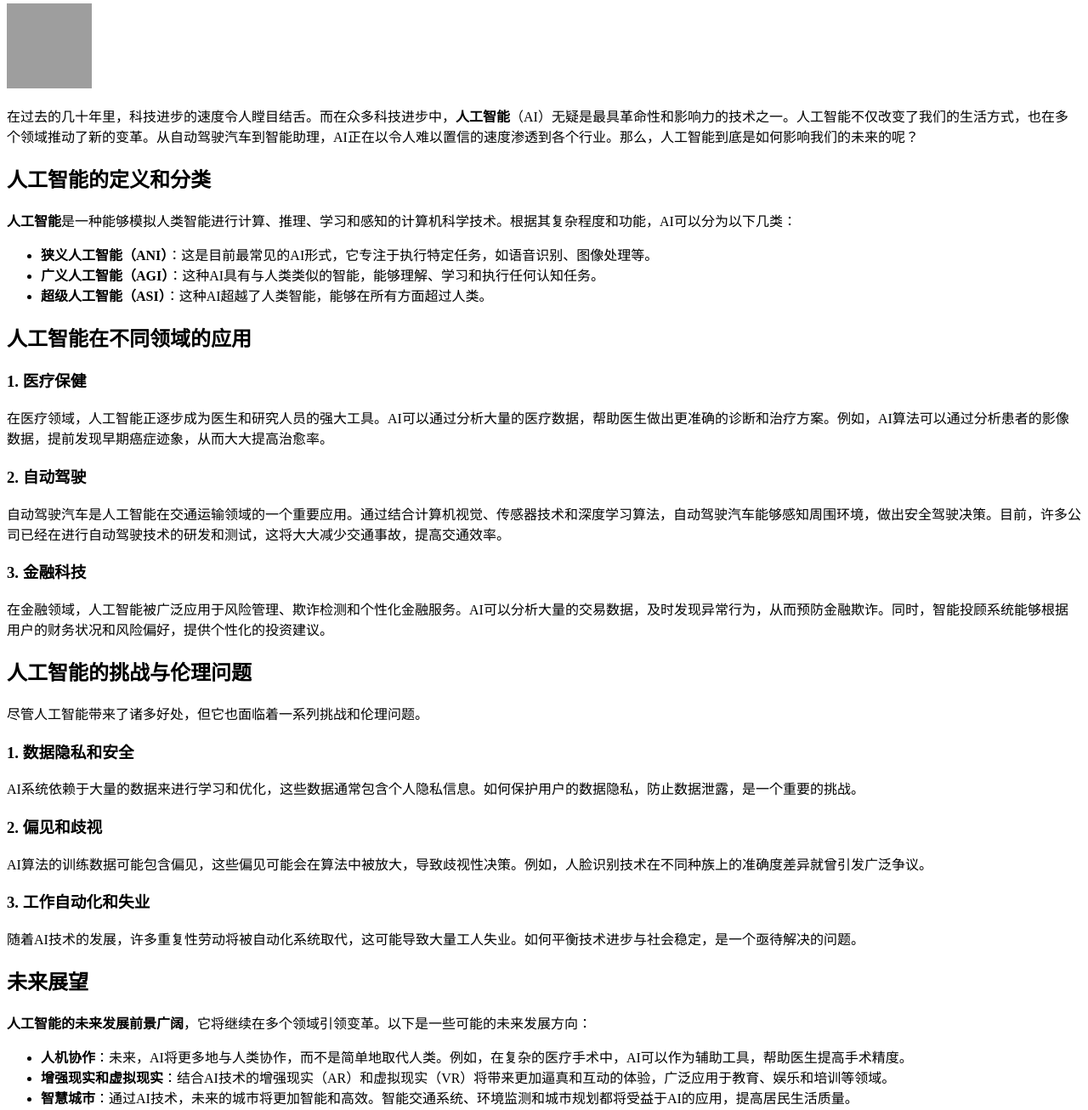
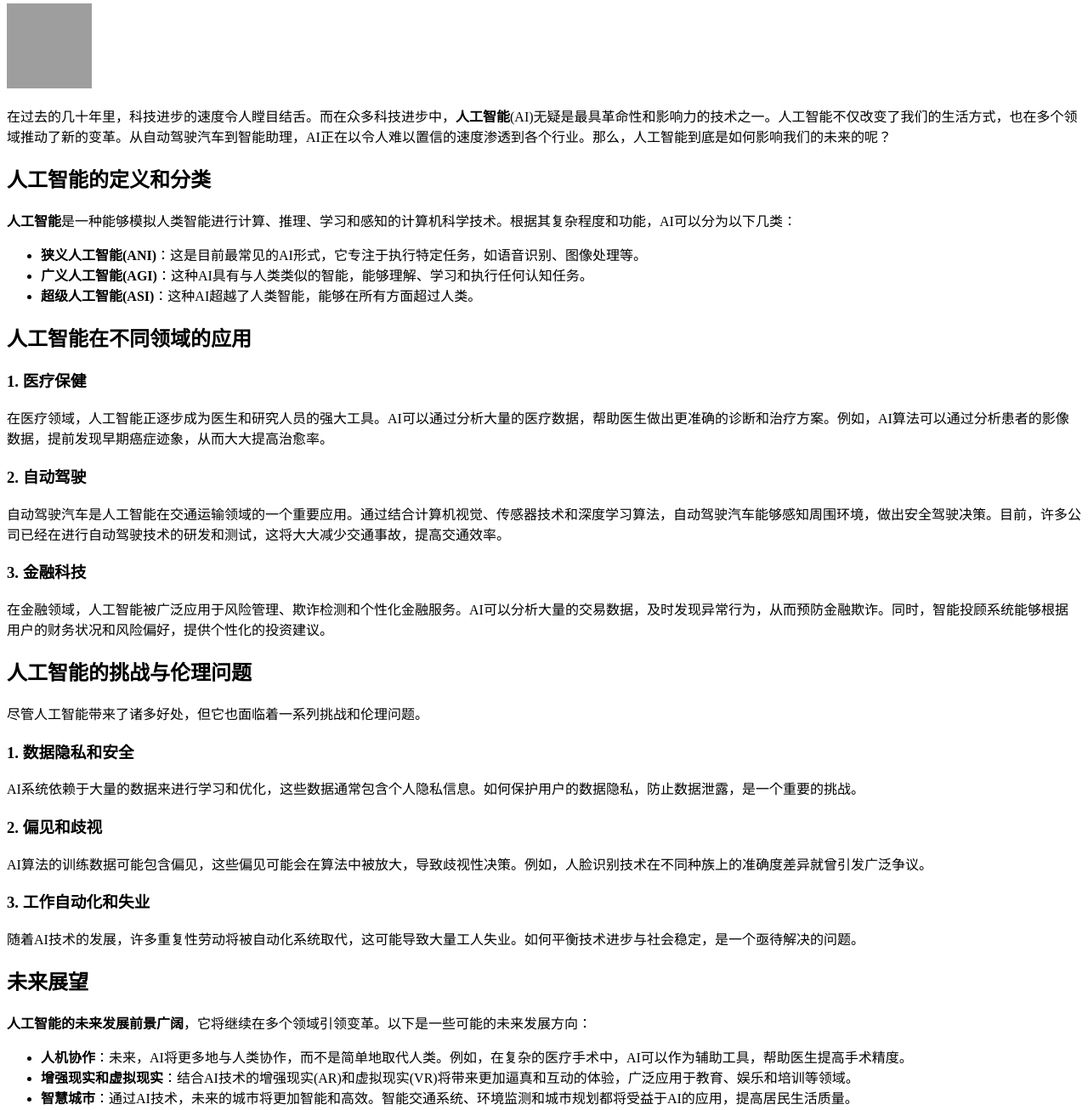
Before and after one commit to xiashui1994/dom-svg-pdf, a website built with Vite: page index.html in a window 1280 px wide. Shown: the part 140-1446 px from the top of the page at 85% size. Built offline with nearby package versions, Linux system fonts and the light colour scheme; grey boxes are pictures that could not be loaded; what @vivliostyle/core would draw is missing.

Commit message:
feat: index

```diff
--- a/index.html
+++ b/index.html
@@ -42,14 +42,14 @@
     <h2>引言</h2>
     <img style="width: 100px;" src="https://picsum.photos/100" alt="">
     <p>
-      在过去的几十年里，科技进步的速度令人瞠目结舌。而在众多科技进步中，<b>人工智能</b>（AI）无疑是最具革命性和影响力的技术之一。人工智能不仅改变了我们的生活方式，也在多个领域推动了新的变革。从自动驾驶汽车到智能助理，AI正在以令人难以置信的速度渗透到各个行业。那么，人工智能到底是如何影响我们的未来的呢？
+      在过去的几十年里，科技进步的速度令人瞠目结舌。而在众多科技进步中，<b>人工智能</b>(AI)无疑是最具革命性和影响力的技术之一。人工智能不仅改变了我们的生活方式，也在多个领域推动了新的变革。从自动驾驶汽车到智能助理，AI正在以令人难以置信的速度渗透到各个行业。那么，人工智能到底是如何影响我们的未来的呢？
     </p>
     <h2>人工智能的定义和分类</h2>
     <p><b>人工智能</b>是一种能够模拟人类智能进行计算、推理、学习和感知的计算机科学技术。根据其复杂程度和功能，AI可以分为以下几类：</p>
     <ul>
-      <li><b>狭义人工智能（ANI）</b>：这是目前最常见的AI形式，它专注于执行特定任务，如语音识别、图像处理等。</li>
-      <li><b>广义人工智能（AGI）</b>：这种AI具有与人类类似的智能，能够理解、学习和执行任何认知任务。</li>
-      <li><b>超级人工智能（ASI）</b>：这种AI超越了人类智能，能够在所有方面超过人类。</li>
+      <li><b>狭义人工智能(ANI)</b>：这是目前最常见的AI形式，它专注于执行特定任务，如语音识别、图像处理等。</li>
+      <li><b>广义人工智能(AGI)</b>：这种AI具有与人类类似的智能，能够理解、学习和执行任何认知任务。</li>
+      <li><b>超级人工智能(ASI)</b>：这种AI超越了人类智能，能够在所有方面超过人类。</li>
     </ul>
     <h2>人工智能在不同领域的应用</h2>
     <h3>1. 医疗保健</h3>
@@ -72,7 +72,7 @@
     <p><b>人工智能的未来发展前景广阔</b>，它将继续在多个领域引领变革。以下是一些可能的未来发展方向：</p>
     <ul>
       <li><b>人机协作</b>：未来，AI将更多地与人类协作，而不是简单地取代人类。例如，在复杂的医疗手术中，AI可以作为辅助工具，帮助医生提高手术精度。</li>
-      <li><b>增强现实和虚拟现实</b>：结合AI技术的增强现实（AR）和虚拟现实（VR）将带来更加逼真和互动的体验，广泛应用于教育、娱乐和培训等领域。</li>
+      <li><b>增强现实和虚拟现实</b>：结合AI技术的增强现实(AR)和虚拟现实(VR)将带来更加逼真和互动的体验，广泛应用于教育、娱乐和培训等领域。</li>
       <li><b>智慧城市</b>：通过AI技术，未来的城市将更加智能和高效。智能交通系统、环境监测和城市规划都将受益于AI的应用，提高居民生活质量。</li>
     </ul>
     <h2>结论</h2>
```
